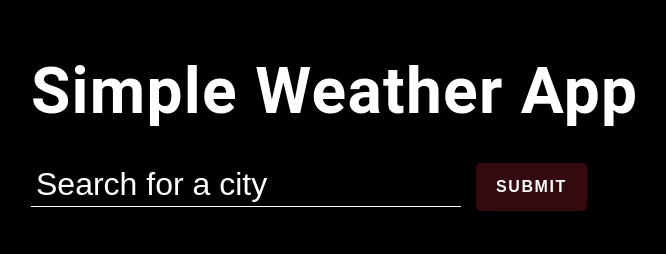
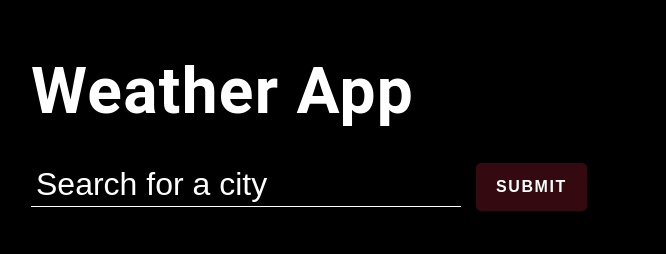
Before and after one commit to ebattu/WeatherApplication, a plain HTML site: page index.html in a window 1280 px wide. Shown: the whole page, without its empty margins (34-700 px from the left). Drawn offline with Linux system fonts and the light colour scheme.

Commit message:
Update index.html

```diff
--- a/index.html
+++ b/index.html
@@ -9,7 +9,7 @@
     <body>
         <section class="top-banner">
             <div class="container">
-                <h1 class="heading">Simple Weather App</h1>
+                <h1 class="heading">Weather App</h1>
                 <form>
                     <input
                         type="text"
```
